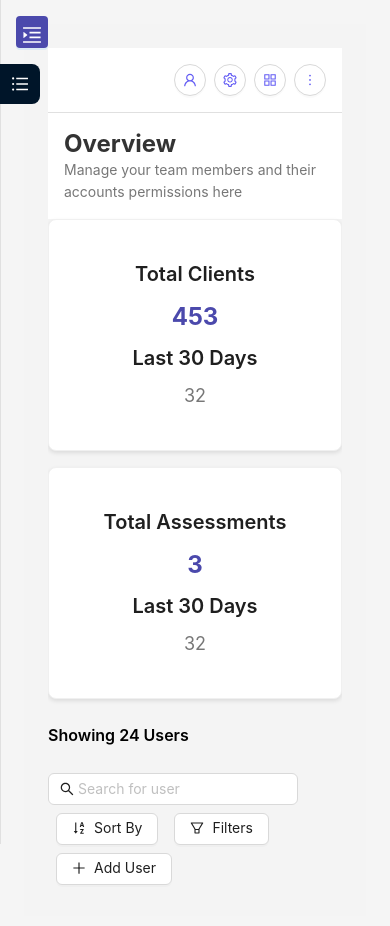
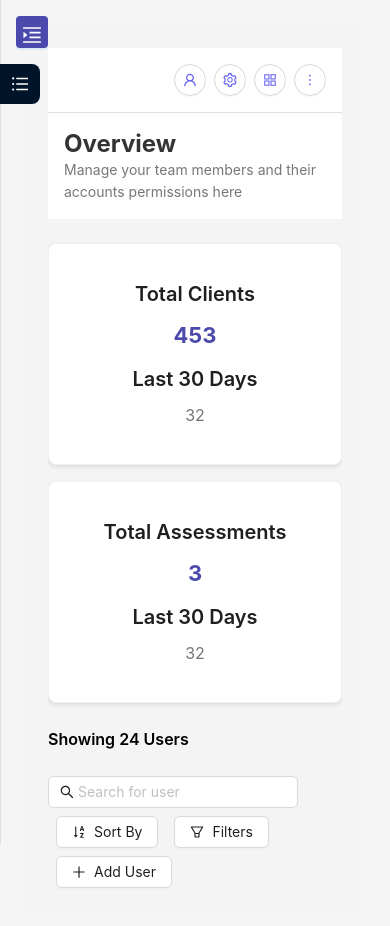
Before and after one commit to pratikk94/Santhify, a React (Vite) app: page / in a window 390 px wide. Shown: the top 926 px of the page. Built offline with nearby package versions, Linux system fonts and the light colour scheme.

Commit message:
Inital bugs v4

```diff
--- a/src/components/StatsCard/StatsCard.tsx
+++ b/src/components/StatsCard/StatsCard.tsx
@@ -7,7 +7,7 @@ const { Title, Text } = Typography;
 const StatsCards: React.FC = () => {
   return (
     <div className="stats-cards">
-      <Row gutter={[16, 16]} justify="space-between">
+      <Row gutter={[16, 16]} justify="center">
         {/* Total Clients */}
         <Col xs={24} sm={12} md={12} lg={8}>
           <Card bordered className="stat-card">
--- a/src/components/StatsCard/StatsCards.css
+++ b/src/components/StatsCard/StatsCards.css
@@ -1,4 +1,5 @@
 .stats-cards {
+  margin-top: 24px;
   margin-bottom: 24px; /* Space below the stats cards */
 }
 
@@ -12,7 +13,7 @@
 .stat-content {
   display: flex;
   align-items: center;
-  justify-content: center;
+  justify-content: space-between; /* Ensure content spreads evenly */
   gap: 16px;
 }
 
@@ -45,15 +46,24 @@
 /* Responsive Styles */
 @media (max-width: 768px) {
   .stat-content {
-    flex-direction: column;
-    gap: 8px; /* Reduce gap for smaller screens */
+    flex-direction: column; /* Stack content vertically */
+    align-items: center; /* Align items to the center */
+    gap: 12px; /* Reduce gap for smaller screens */
   }
 
   .stat-divider {
-    display: none; /* Remove divider on smaller screens */
+    display: none; /* Hide divider on smaller screens */
   }
 
-  .stat-section {
-    text-align: center; /* Ensure content is centered on small screens */
+  .stat-card {
+    padding: 12px; /* Reduce padding for smaller screens */
+  }
+
+  .stat-number {
+    font-size: 22px; /* Adjust font size for smaller screens */
+  }
+
+  .stat-small-number {
+    font-size: 16px; /* Adjust font size for smaller screens */
   }
 }
--- a/src/pages/Dashboard.tsx
+++ b/src/pages/Dashboard.tsx
@@ -7,6 +7,7 @@ import FiltersBar from '../components/FiltersBar/FiltersBar';
 import UserCardsGrid from '../components/UserCardGrid/UserCardGrid';
 import mockUsers from '../data/mockUsers'; // Importing mock users
 import dayjs, { Dayjs } from 'dayjs';
+import { Space } from 'antd';
 
 interface FilterCriteria {
   countries: string[];
@@ -82,6 +83,7 @@ const Dashboard: React.FC = () => {
       <TopNav />
       <div className="dashboard-main">
         <OverviewHeader />
+
         <StatsCards />
         <FiltersBar
           onSearch={handleSearch}
```
